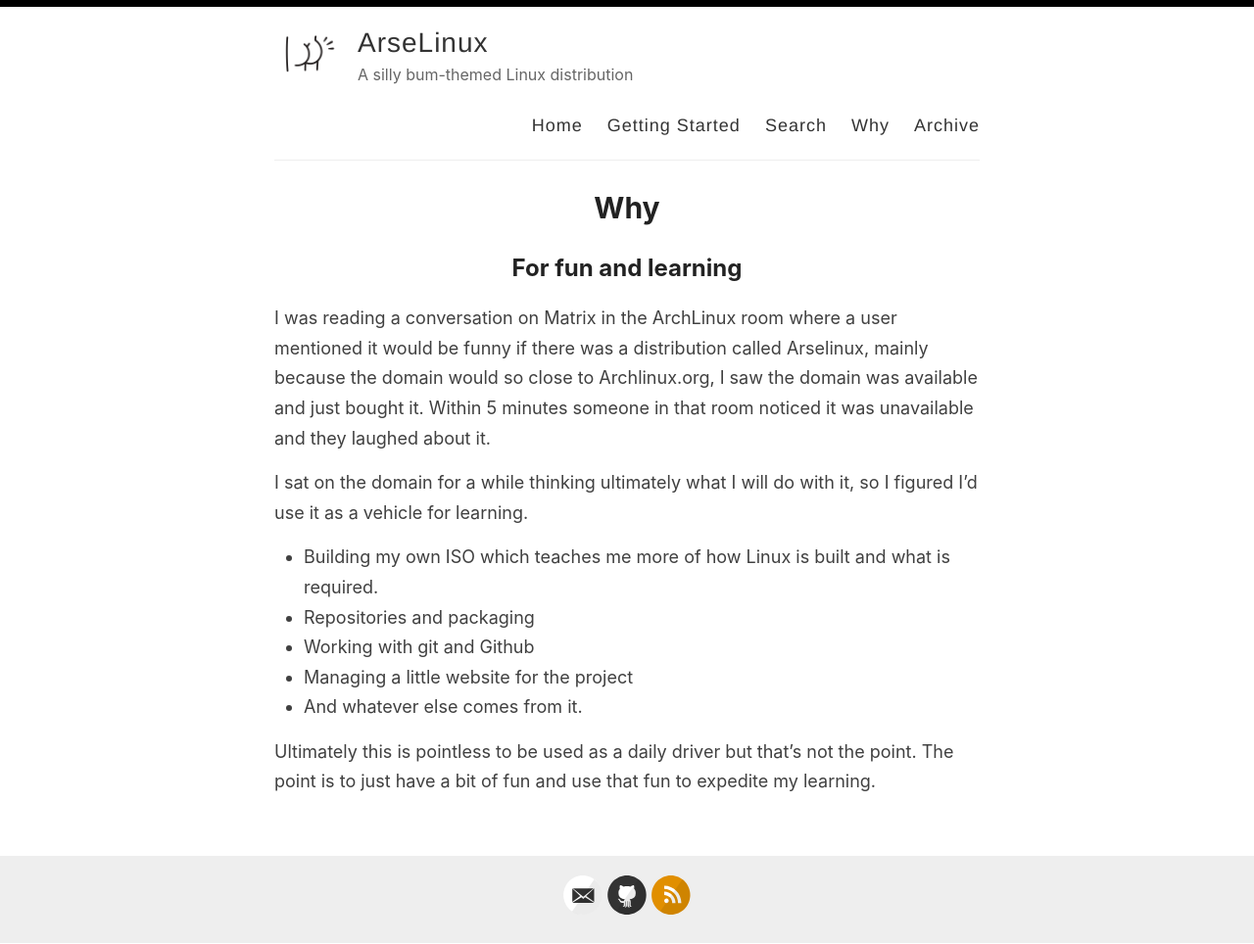
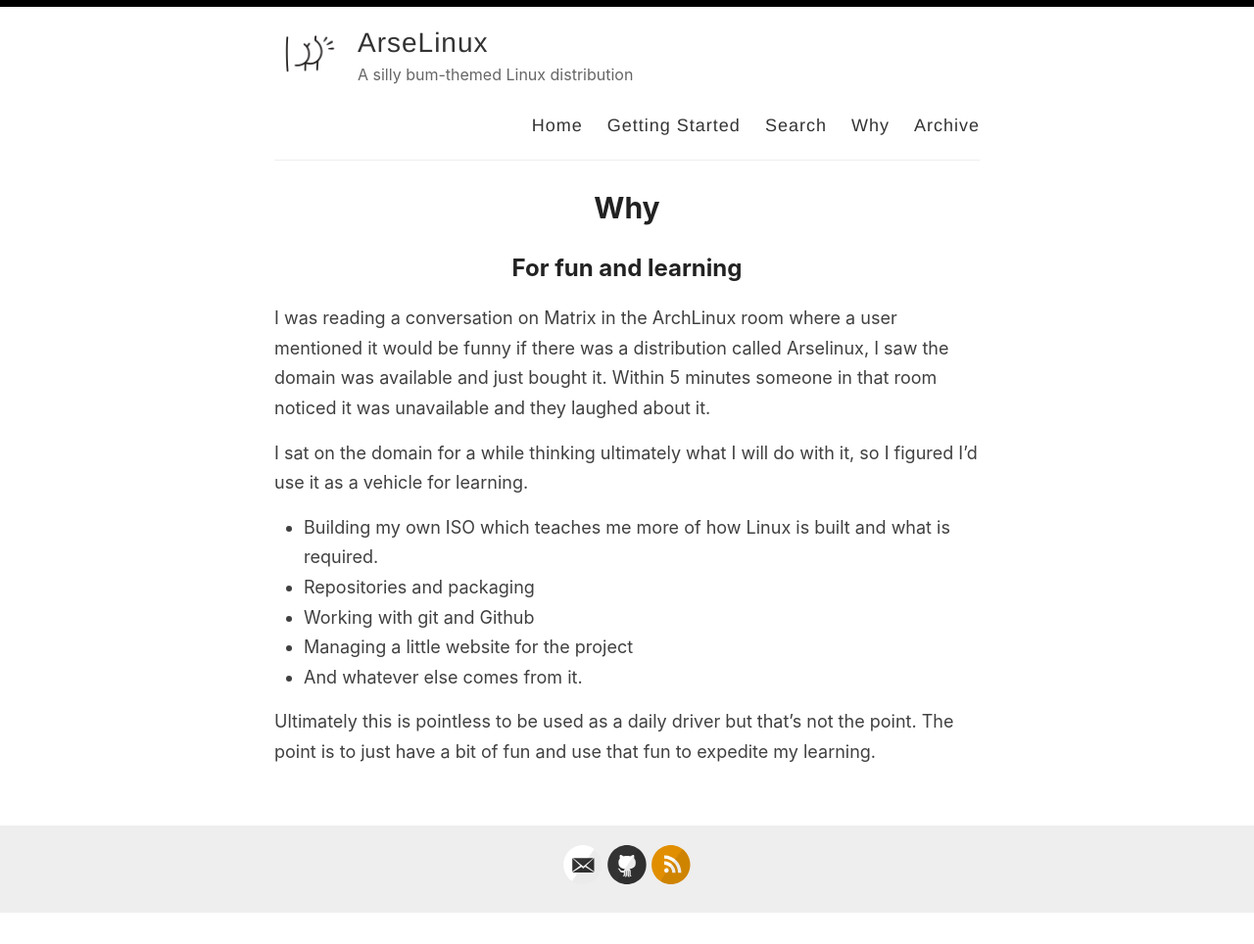
Before and after one commit to ArseLinuxOS-Development/arselinux.github.io, a Jekyll site: the page built from _pages/about.md, in a window 1280 px wide. Shown: the whole page at 98% size. Built offline with Jekyll 4.4.1, drawn with Linux system fonts in a browser that asks for light colours; after the commit the page ends 933 px from its top, so only the background shows below that.

Commit message:
Update about.md

```diff
--- a/_pages/about.md
+++ b/_pages/about.md
@@ -7,7 +7,7 @@ permalink: /why/
 
 ## For fun and learning
 
-I was reading a conversation on Matrix in the ArchLinux room where a user mentioned it would be funny if there was a distribution called Arselinux, mainly because the domain would so close to Archlinux.org, I saw the domain was available and just bought it. Within 5 minutes someone in that room noticed it was unavailable and they laughed about it.
+I was reading a conversation on Matrix in the ArchLinux room where a user mentioned it would be funny if there was a distribution called Arselinux, I saw the domain was available and just bought it. Within 5 minutes someone in that room noticed it was unavailable and they laughed about it.
 
 I sat on the domain for a while thinking ultimately what I will do with it, so I figured I'd use it as a vehicle for learning.
 
```
